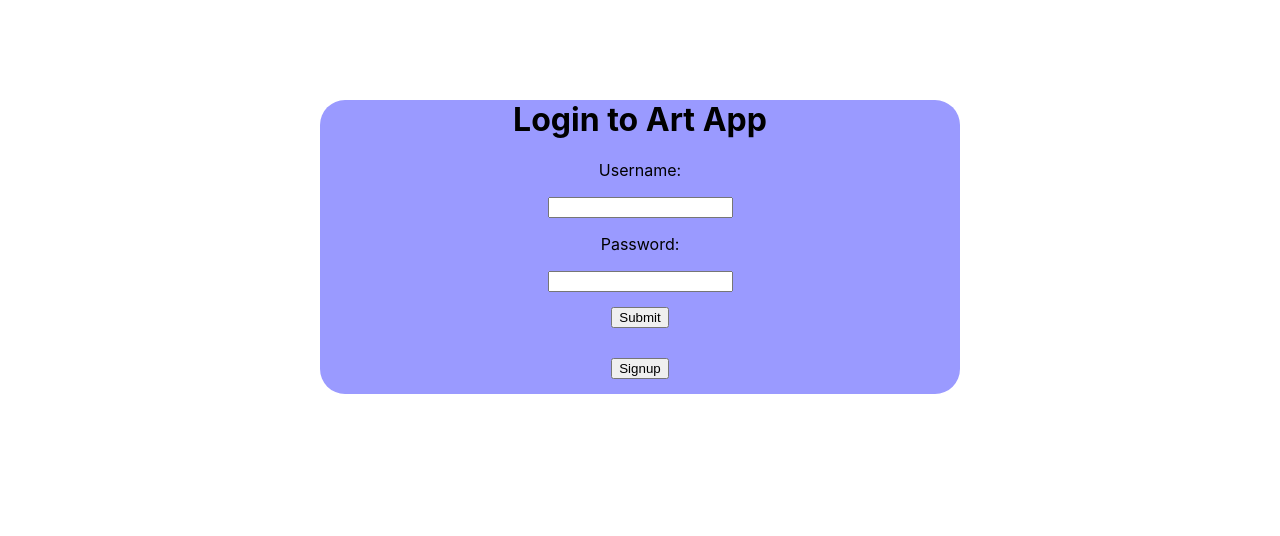
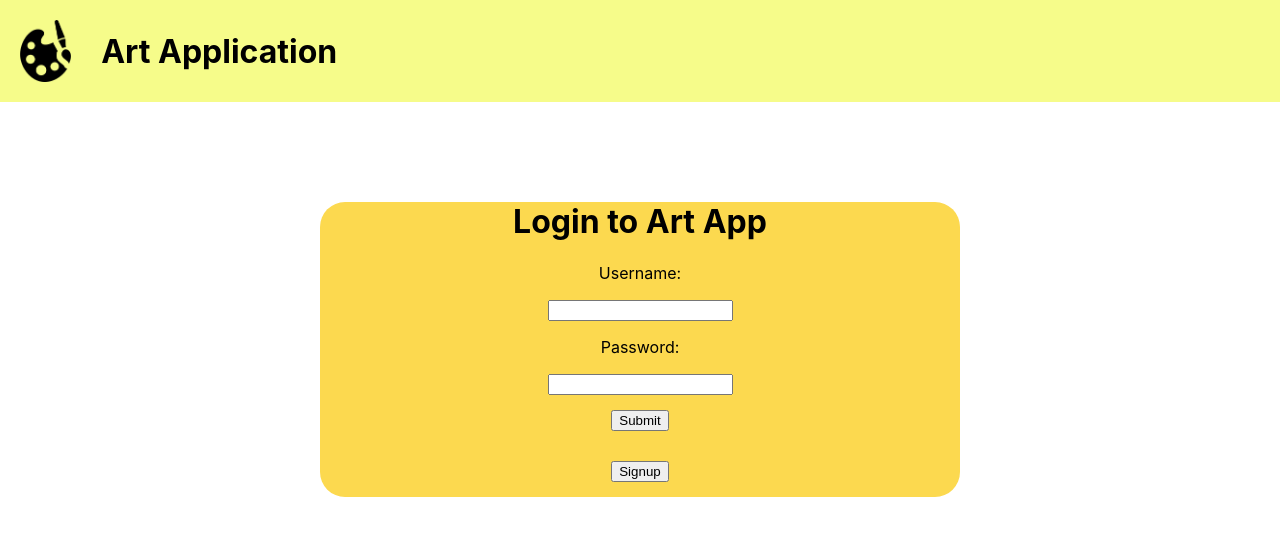
Before and after one commit to karelrojas/simple-art-app, a React (Create React App) app: page /login in a window 1280 px wide. Shown: the top 536 px of the page. Built offline with nearby package versions, Linux system fonts and the light colour scheme.

Commit message:
Preparing pages for future updates

```diff
--- a/src/pages/Login.js
+++ b/src/pages/Login.js
@@ -1,6 +1,7 @@
 import { useState } from 'react';
 import { useNavigate } from 'react-router-dom';
 import './sty/Login.css';
+import temp_logo from '../images/art-icon.png';
 
 async function loginUser(credentials){
     console.log(JSON.stringify(credentials));
@@ -50,10 +51,18 @@ function Loginform({setToken}) {
 export default function Login({setToken}) {
 
     return (
-        <div className="Login-box">
-            <h1>Login to Art App</h1>
-            <Loginform setToken={setToken}/>
-            <button type="signup" to="/signup">Signup</button>
+        <div>
+            <div className="main-body">
+                    <div className="link-box">
+                        <img className="temp-logo" src={temp_logo}></img>
+                        <h1 className="main-title">Art Application</h1>
+                    </div>
+                </div>
+            <div className="Login-box">
+                <h1>Login to Art App</h1>
+                <Loginform setToken={setToken}/>
+                <button type="signup" to="/signup">Signup</button>
+            </div>
         </div>
     );
 }
--- a/src/pages/Profile.js
+++ b/src/pages/Profile.js
@@ -3,7 +3,8 @@
 export default function Profile() {
     return (
         <div className="profile">
-
+            <h2>Username here</h2>
+            <div className="stats">Date joined, submissions count, ratings</div>
         </div>
     );
 }
--- a/src/pages/Uploads.js
+++ b/src/pages/Uploads.js
@@ -8,7 +8,7 @@ function Content({user, desc, date}) {
     return (
         <div className="content">
             <img src="https://placehold.co/200?text=Placeholder+Image" alt="Placeholder"/>
-            <div className="author">Author: {user}</div>
+            <div className="author">{user}</div>
             <div className="content-desc">{desc}</div>
             <div className="upload-date">{newdate}</div>
         </div>
@@ -35,6 +35,13 @@ export default function Uploads() {
                 <h3>This is the page where users can view user uploaded content.</h3>
             </div>
             <div className="upload-body">
+                <label for="sort">Sort by: </label>
+                <select name="sort">
+                    <option value="date-new">Date (newest)</option>
+                    <option value="date-old">Date (oldest)</option>
+                    <option value="author">Author</option>
+                    <option value="rating">Rating</option>
+                </select>
                 <input className="search-bar" type="text" placeholder="Search...">
 
                 </input>
--- a/src/pages/sty/Login.css
+++ b/src/pages/sty/Login.css
@@ -3,7 +3,7 @@
     margin-top: 100px;
     width: 50%;
     text-align: center;
-    background-color: rgb(154, 154, 255);
+    background-color: rgb(252, 217, 79);
     border-radius: 25px;
 }
 
```
